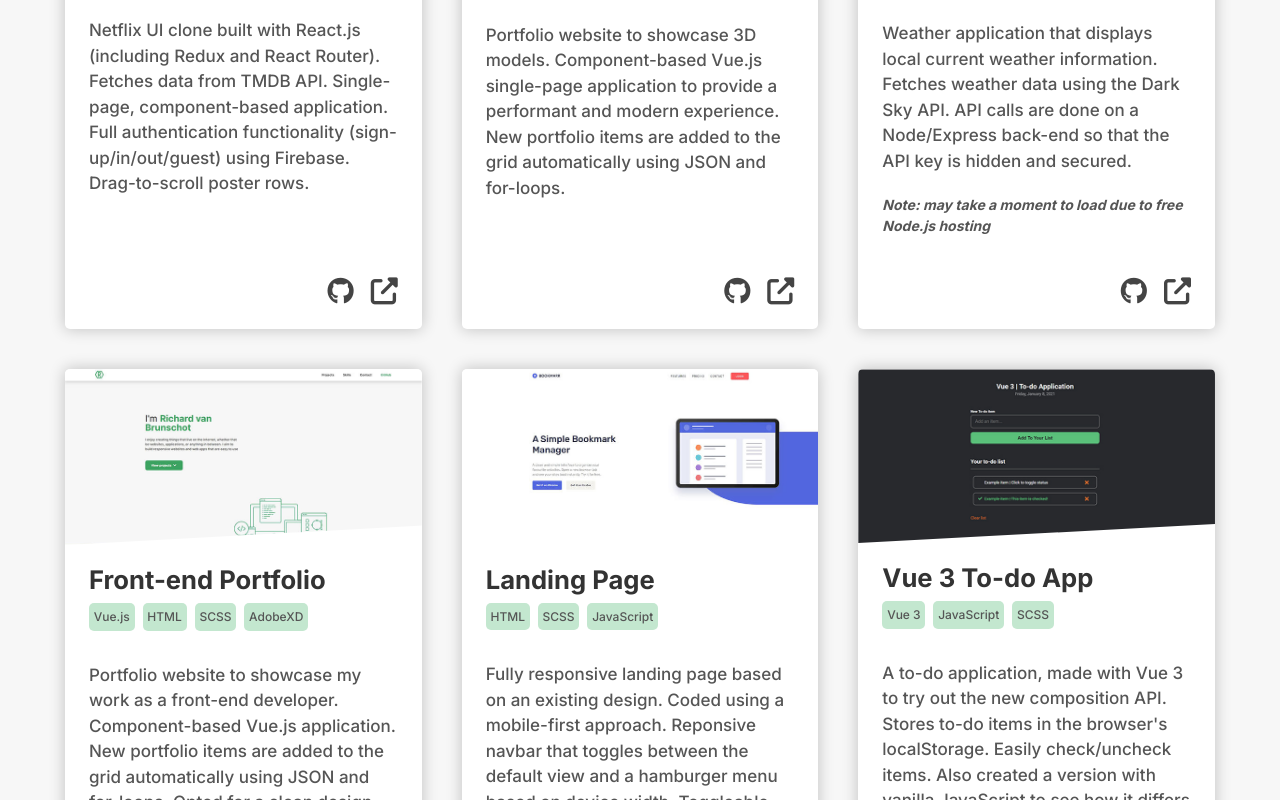
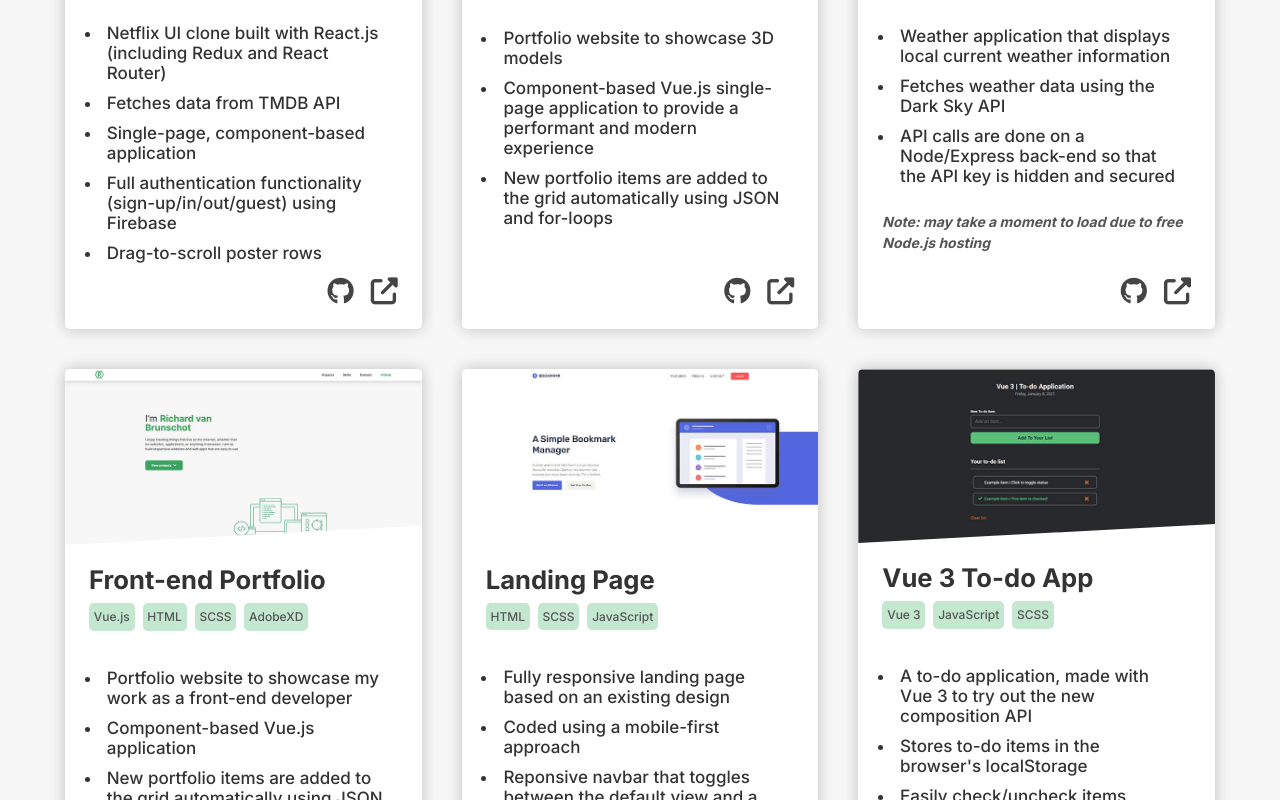
Before and after one commit to Richardvbr/fe-portfolio, a Vue app: page / in a window 1280 px wide. Shown: the part 1260-2060 px from the top of the page. Built offline with nearby package versions, Linux system fonts and the light colour scheme.

Commit message:
Updated project cards description to render lists instead of a paragraph

```diff
--- a/src/components/Projects.vue
+++ b/src/components/Projects.vue
@@ -17,7 +17,13 @@
           </p>
         </div>
         <div>
-          <p>{{ project.description }}</p>
+          <ul>
+            <!-- Create li for every description element -->
+            <li v-for="(description, descriptionLoop) in project.description" :key="descriptionLoop">
+            {{ description }}
+            </li>
+          </ul>
+          <!-- <p>{{ project.description }}</p> -->
           <br>
           <p class="project-note">{{ project.note }}</p>
         </div>
@@ -42,7 +48,7 @@ export default {
           url: 'https://netflix-react-app-fd806.web.app/',
           title: 'Netlix React App',
           software: ['React.js', 'Redux', 'Firebase', 'Axios', 'CSS'],
-          description: "Netflix UI clone built with React.js (including Redux and React Router). Fetches data from TMDB API. Single-page, component-based application. Full authentication functionality (sign-up/in/out/guest) using Firebase. Drag-to-scroll poster rows.",
+          description: ['Netflix UI clone built with React.js (including Redux and React Router)', 'Fetches data from TMDB API', 'Single-page, component-based application', 'Full authentication functionality (sign-up/in/out/guest) using Firebase', 'Drag-to-scroll poster rows'],
           github: 'https://github.com/Richardvbr/netflix-react-app'
         },
         {
@@ -51,7 +57,7 @@ export default {
           url: 'https://richardvbr-3d-vue.netlify.app/',
           title: '3D Modeling Portfolio',
           software: ['Vue.js', 'SCSS', 'AdobeXD'],
-          description: "Portfolio website to showcase 3D models. Component-based Vue.js single-page application to provide a performant and modern experience. New portfolio items are added to the grid automatically using JSON and for-loops.",
+          description: ['Portfolio website to showcase 3D models', 'Component-based Vue.js single-page application to provide a performant and modern experience', 'New portfolio items are added to the grid automatically using JSON and for-loops'],
           github: 'https://github.com/Richardvbr/3d-portfolio-vue'
         },
         {
@@ -60,7 +66,7 @@ export default {
           url: 'https://todays-weather-rvbr.herokuapp.com/',
           title: 'Weather App',
           software: ['JavaScript', 'HTML', 'SCSS', 'AdobeXD'],
-          description: "Weather application that displays local current weather information. Fetches weather data using the Dark Sky API. API calls are done on a Node/Express back-end so that the API key is hidden and secured.",
+          description: ['Weather application that displays local current weather information', 'Fetches weather data using the Dark Sky API', 'API calls are done on a Node/Express back-end so that the API key is hidden and secured'],
           note: "Note: may take a moment to load due to free Node.js hosting",
           github: 'https://github.com/Richardvbr/Todaysweather'
         },
@@ -70,7 +76,7 @@ export default {
           url: 'https://www.brunschot.dev/',
           title: 'Front-end Portfolio',
           software: ['Vue.js', 'HTML', 'SCSS', 'AdobeXD'],
-          description: "Portfolio website to showcase my work as a front-end developer. Component-based Vue.js application. New portfolio items are added to the grid automatically using JSON and for-loops. Opted for a clean design that is easy on the eyes. Responsive design and scroll-based animations.",
+          description: ['Portfolio website to showcase my work as a front-end developer', 'Component-based Vue.js application', 'New portfolio items are added to the grid automatically using JSON and for-loops', 'Opted for a clean design that is easy on the eyes', 'Responsive design and scroll-based animations'],
           github: 'https://github.com/Richardvbr/fe-portfolio'
         },
         {
@@ -79,7 +85,7 @@ export default {
           url: 'https://richardvbr-landing-page.netlify.app/',
           title: 'Landing Page',
           software: ['HTML', 'SCSS', 'JavaScript'],
-          description: "Fully responsive landing page based on an existing design. Coded using a mobile-first approach. Reponsive navbar that toggles between the default view and a hamburger menu based on device width. Toggleable features using JavaScript.",
+          description: ['Fully responsive landing page based on an existing design', 'Coded using a mobile-first approach' ,'Reponsive navbar that toggles between the default view and a hamburger menu based on device width', 'Toggleable features using JavaScript'],
           github: 'https://github.com/Richardvbr/Landing-page'
         },
         {
@@ -88,7 +94,7 @@ export default {
           url: 'https://richardvbr-vue3-todo.netlify.app/',
           title: 'Vue 3 To-do App',
           software: ['Vue 3', 'JavaScript', 'SCSS'],
-          description: "A to-do application, made with Vue 3 to try out the new composition API. Stores to-do items in the browser's localStorage. Easily check/uncheck items. Also created a version with vanilla JavaScript to see how it differs from using a framework.",
+          description: ['A to-do application, made with Vue 3 to try out the new composition API', 'Stores to-do items in the browser\'s localStorage', 'Easily check/uncheck items', 'Also created a version with vanilla JavaScript to see how it differs from using a framework'],
           github: 'https://github.com/Richardvbr/Vue-3-To-do-Application'
         },
         {
@@ -97,7 +103,7 @@ export default {
           url: 'https://richardvbr-todoapp.netlify.app/',
           title: 'To-do App',
           software: ['JavaScript', 'HTML', 'CSS'],
-          description: "To-do application that uses the browser's localStorage to store to-do items. Shows current date and prevents empty inputs.",
+          description: ['To-do application that uses the browser\'s localStorage to store to-do items', 'Shows current date and prevents empty inputs'],
           github: 'https://github.com/Richardvbr/Todo-app'
         }
       ]
@@ -193,6 +199,16 @@ $softwareBGColor: #c3e7cf;
           font-size: 12px;
           background-color: $softwareBGColor;
         }
+      }
+
+      ul {
+        width: 85%;
+        margin: 0 auto;
+        padding-left: 10px;
+      }
+
+      li {
+        padding: 5px;
       }
 
       .project-note {
```
